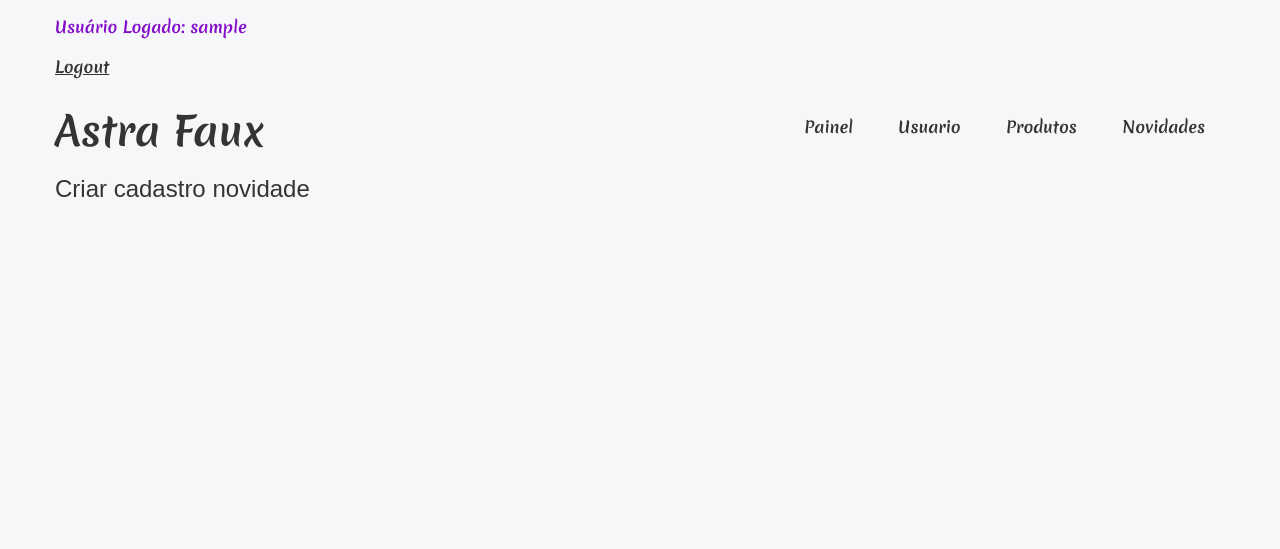
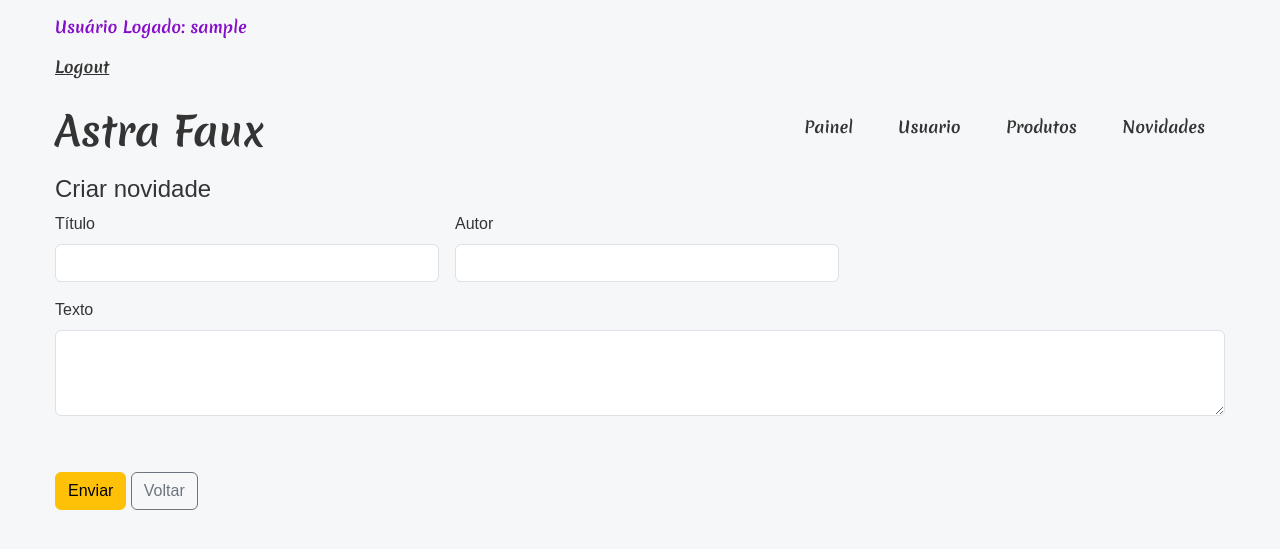
Before and after one commit to YasminMoraesB/Site-Astra-Faux, a PHP site: page /cadastro_novidade.php in a window 1280 px wide. Shown: the top 549 px of the page. Run offline with PHP 8.4, Linux system fonts and the light colour scheme; a user stored in the database is signed in.

Commit message:
update cadastro_novidade.php
atualizacao da pagina de cadastro de novidades

```diff
--- a/Astra Faux/cadastro_novidade.php
+++ b/Astra Faux/cadastro_novidade.php
@@ -30,7 +30,7 @@ include ('conexao.php');
     <link href="style/Fonts.css" rel="stylesheet">
 
 
-    <title>Cadastro</title>
+    <title>Criar Novidade</title>
 
 </head>
 <body>
@@ -52,11 +52,37 @@ include ('conexao.php');
 
     <section>
         <div>
-            <h4>Criar cadastro novidade</h4>
+            <h4>Criar novidade</h4>
             <!--Inicio do formulário-->
+
+
             <form class="row g-3" action="salvarCadastro_novidade.php" method="post">
 
+                <!-- Titulo da novidade-->
+            <div class="col-md-6" style= "width: 400px;">
+                  <label for="inputText" class="form-label">Título</label>
+                  <input type="text" class="form-control" name="titulo" id="titulo">
+                </div>
 
+                <!--Autor da novidade-->
+            <div class="col-md-6" style= "width: 400px;">
+                  <label for="inputText" class="form-label">Autor</label>
+                  <input type="text" class="form-control" name="autor" id="autor">
+                </div>
+            <br>
+
+
+            <!--Area de texto-->
+            <div class="mb-3">
+                <label for="textArea" class="form-label" style="width:300px">Texto</label>
+                <textarea class="form-control" name= "textArea" id="textArea" rows="3"></textarea>
+            </div>
+            <div class="col-12">
+                  <br>
+                  <button type="submit" class="btn btn-warning"> Enviar </button>
+                  <a href="painel_usuarios.php" class="btn btn-outline-secondary" role="button" >Voltar</a>
+                </div>
+              </form>
               </form>
 
         <!--Fim do formulário-->
```
